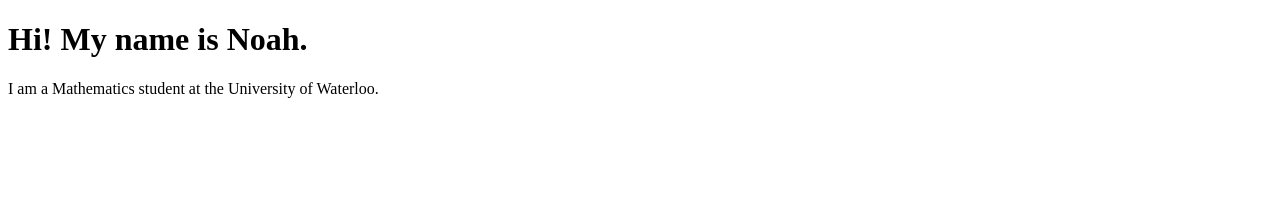
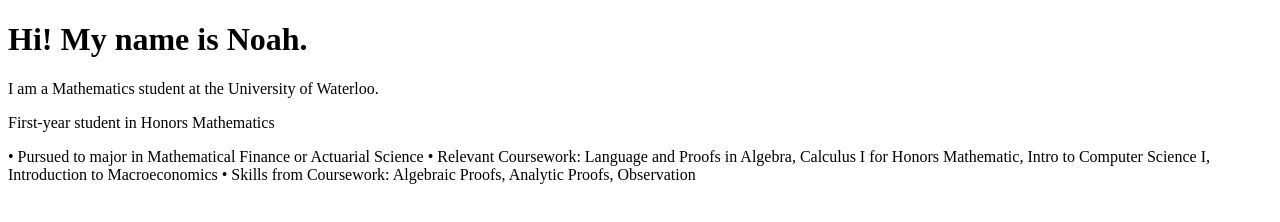
Before and after one commit to noahuw08/first-html-webpage, a plain HTML site: page html-folder/index.html in a window 1280 px wide. Drawn offline with Linux system fonts and the light colour scheme.

Commit message:
edit html-folder

```diff
--- a/html-folder/index.html
+++ b/html-folder/index.html
@@ -8,5 +8,16 @@
     <body>                       <!-- body is where all the content displayed to user will go, including text, images, lists, link, etc-->
         <h1>Hi! My name is Noah.</h1>   <!-- create a heading (h1) to add content to display-->
         I am a Mathematics student at the University of Waterloo.
+
+        <p>                      <!-- p to separate texts into paragraphs-->
+            First-year student in Honors Mathematics
+        </p>
+
+        <p>
+            • Pursued to major in Mathematical Finance or Actuarial Science
+            • Relevant Coursework: Language and Proofs in Algebra, Calculus I for Honors Mathematic, Intro to Computer Science I, Introduction to Macroeconomics
+            • Skills from Coursework: Algebraic Proofs, Analytic Proofs, Observation
+        </p>
+
     </body>
 </html>
```
